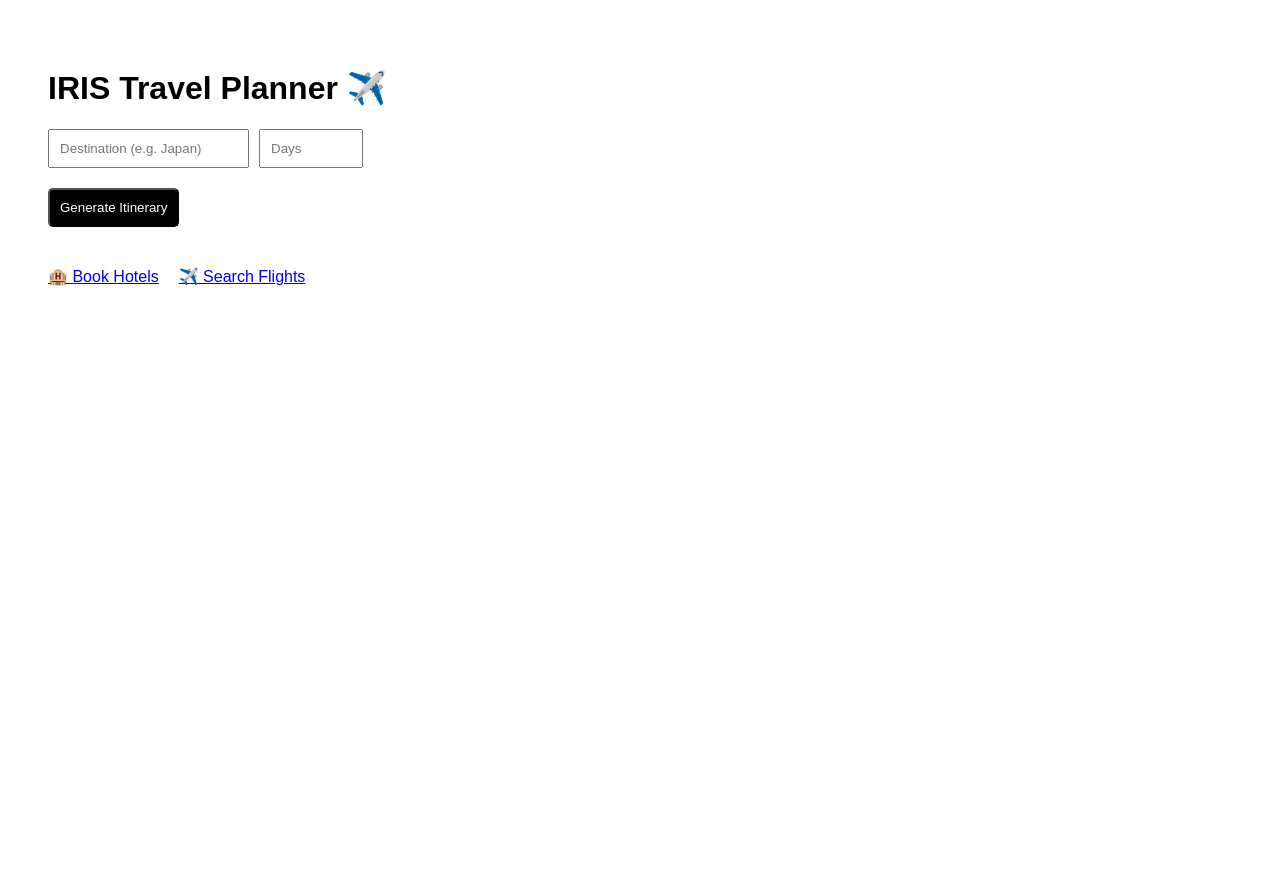
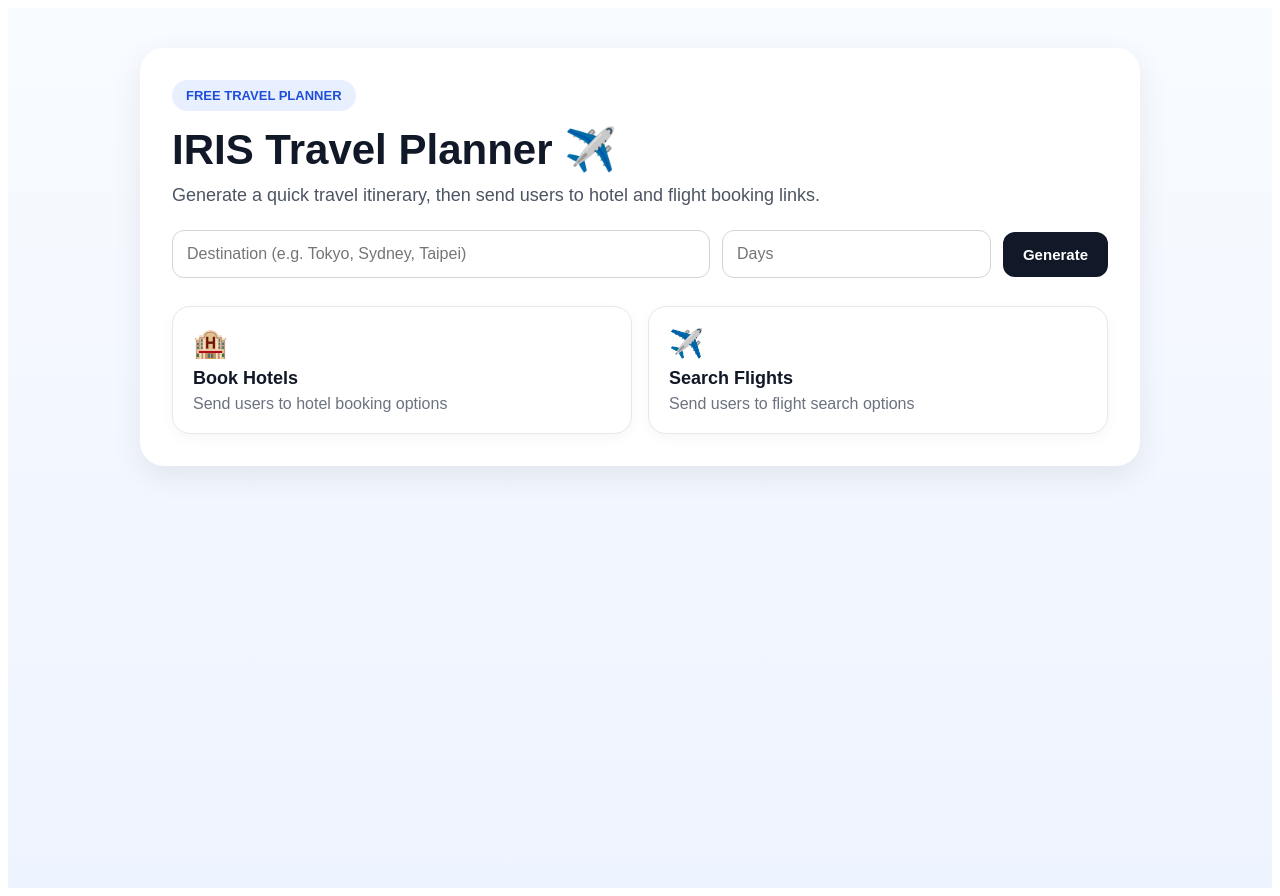
Before and after one commit to iris11177/iris-app, a Next.js app: page / in a window 1280 px wide. Before the commit the page ends 800 px from the top, so only its background shows below. Built offline with nearby package versions, Linux system fonts and the light colour scheme.

Commit message:
Update index.js

```diff
--- a/pages/index.js
+++ b/pages/index.js
@@ -6,7 +6,10 @@ export default function Home() {
   const [result, setResult] = useState("");
 
   const generate = () => {
-    if (!destination || !days) return alert("Fill all fields");
+    if (!destination || !days) {
+      alert("Please fill in destination and number of days.");
+      return;
+    }
 
     setResult(`✨ ${days}-Day Trip to ${destination}
 
@@ -17,56 +20,208 @@ Day ${days}: Departure`);
   };
 
   return (
-    <div style={{ padding: 40, fontFamily: "Arial" }}>
-      <h1>IRIS Travel Planner ✈️</h1>
+    <div
+      style={{
+        minHeight: "100vh",
+        background: "linear-gradient(180deg, #f8fbff 0%, #eef4ff 100%)",
+        fontFamily: "Arial, sans-serif",
+        padding: "40px 20px",
+      }}
+    >
+      <div
+        style={{
+          maxWidth: 1000,
+          margin: "0 auto",
+        }}
+      >
+        <div
+          style={{
+            background: "#ffffff",
+            borderRadius: 24,
+            padding: 32,
+            boxShadow: "0 10px 30px rgba(0,0,0,0.08)",
+          }}
+        >
+          <div style={{ marginBottom: 24 }}>
+            <div
+              style={{
+                display: "inline-block",
+                background: "#e8f0ff",
+                color: "#1f4ed8",
+                padding: "8px 14px",
+                borderRadius: 999,
+                fontSize: 13,
+                fontWeight: 700,
+                marginBottom: 16,
+              }}
+            >
+              FREE TRAVEL PLANNER
+            </div>
 
-      <div style={{ marginTop: 20 }}>
+            <h1
+              style={{
+                fontSize: 42,
+                margin: 0,
+                color: "#111827",
+                lineHeight: 1.1,
+              }}
+            >
+              IRIS Travel Planner ✈️
+            </h1>
+
+            <p
+              style={{
+                color: "#4b5563",
+                fontSize: 18,
+                marginTop: 12,
+                marginBottom: 0,
+                maxWidth: 700,
+              }}
+            >
+              Generate a quick travel itinerary, then send users to hotel and
+              flight booking links.
+            </p>
+          </div>
+
+          <div
+            style={{
+              display: "grid",
+              gridTemplateColumns: "2fr 1fr auto",
+              gap: 12,
+              alignItems: "center",
+              marginBottom: 20,
+            }}
+          >
             <input
-          placeholder="Destination (e.g. Japan)"
+              placeholder="Destination (e.g. Tokyo, Sydney, Taipei)"
               value={destination}
               onChange={(e) => setDestination(e.target.value)}
-          style={{ padding: 10, marginRight: 10 }}
+              style={{
+                padding: 14,
+                borderRadius: 12,
+                border: "1px solid #d1d5db",
+                fontSize: 16,
+                outline: "none",
+              }}
             />
 
             <input
               placeholder="Days"
               value={days}
               onChange={(e) => setDays(e.target.value)}
-          style={{ padding: 10, width: 80 }}
+              style={{
+                padding: 14,
+                borderRadius: 12,
+                border: "1px solid #d1d5db",
+                fontSize: 16,
+                outline: "none",
+              }}
             />
-      </div>
 
             <button
               onClick={generate}
               style={{
-          marginTop: 20,
-          padding: 10,
-          background: "black",
+                padding: "14px 20px",
+                background: "#111827",
                 color: "white",
-          borderRadius: 5,
+                border: "none",
+                borderRadius: 12,
+                fontSize: 15,
+                fontWeight: 700,
+                cursor: "pointer",
               }}
             >
-        Generate Itinerary
+              Generate
             </button>
+          </div>
 
           {result && (
-        <pre style={{ marginTop: 30, background: "#f5f5f5", padding: 20 }}>
+            <div
+              style={{
+                marginTop: 24,
+                background: "#f9fafb",
+                border: "1px solid #e5e7eb",
+                borderRadius: 18,
+                padding: 24,
+              }}
+            >
+              <h2
+                style={{
+                  marginTop: 0,
+                  marginBottom: 14,
+                  fontSize: 22,
+                  color: "#111827",
+                }}
+              >
+                Suggested Itinerary
+              </h2>
+
+              <pre
+                style={{
+                  margin: 0,
+                  whiteSpace: "pre-wrap",
+                  fontFamily: "Arial, sans-serif",
+                  lineHeight: 1.7,
+                  color: "#374151",
+                  fontSize: 16,
+                }}
+              >
                 {result}
               </pre>
+            </div>
           )}
 
-      <div style={{ marginTop: 40 }}>
+          <div
+            style={{
+              display: "grid",
+              gridTemplateColumns: "1fr 1fr",
+              gap: 16,
+              marginTop: 28,
+            }}
+          >
             <a
               href="https://www.agoda.com/"
               target="_blank"
-          style={{ marginRight: 20 }}
+              rel="noreferrer"
+              style={{
+                textDecoration: "none",
+                background: "#ffffff",
+                border: "1px solid #e5e7eb",
+                borderRadius: 18,
+                padding: 20,
+                color: "#111827",
+                boxShadow: "0 4px 14px rgba(0,0,0,0.04)",
+              }}
             >
-          🏨 Book Hotels
+              <div style={{ fontSize: 28, marginBottom: 8 }}>🏨</div>
+              <div style={{ fontSize: 18, fontWeight: 700 }}>Book Hotels</div>
+              <div style={{ color: "#6b7280", marginTop: 6 }}>
+                Send users to hotel booking options
+              </div>
             </a>
 
-        <a href="https://www.skyscanner.com/" target="_blank">
-          ✈️ Search Flights
+            <a
+              href="https://www.skyscanner.com/"
+              target="_blank"
+              rel="noreferrer"
+              style={{
+                textDecoration: "none",
+                background: "#ffffff",
+                border: "1px solid #e5e7eb",
+                borderRadius: 18,
+                padding: 20,
+                color: "#111827",
+                boxShadow: "0 4px 14px rgba(0,0,0,0.04)",
+              }}
+            >
+              <div style={{ fontSize: 28, marginBottom: 8 }}>✈️</div>
+              <div style={{ fontSize: 18, fontWeight: 700 }}>Search Flights</div>
+              <div style={{ color: "#6b7280", marginTop: 6 }}>
+                Send users to flight search options
+              </div>
             </a>
+          </div>
+        </div>
       </div>
     </div>
   );
```
Lines whose indentation alone changed are shown as unchanged.
